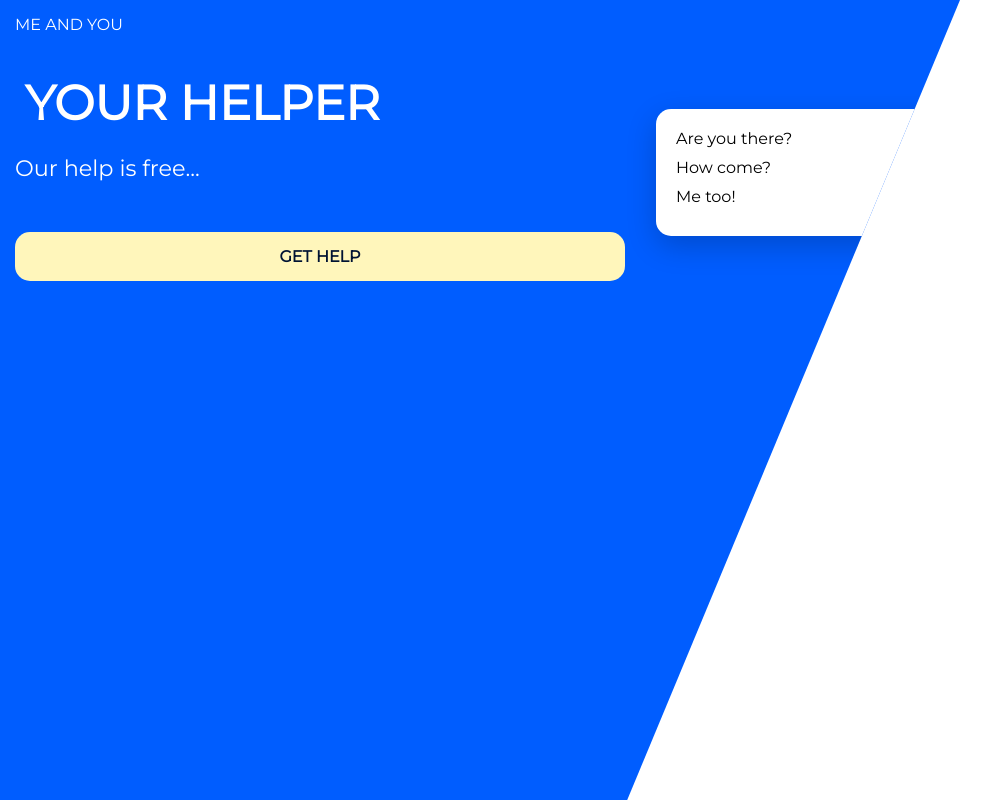
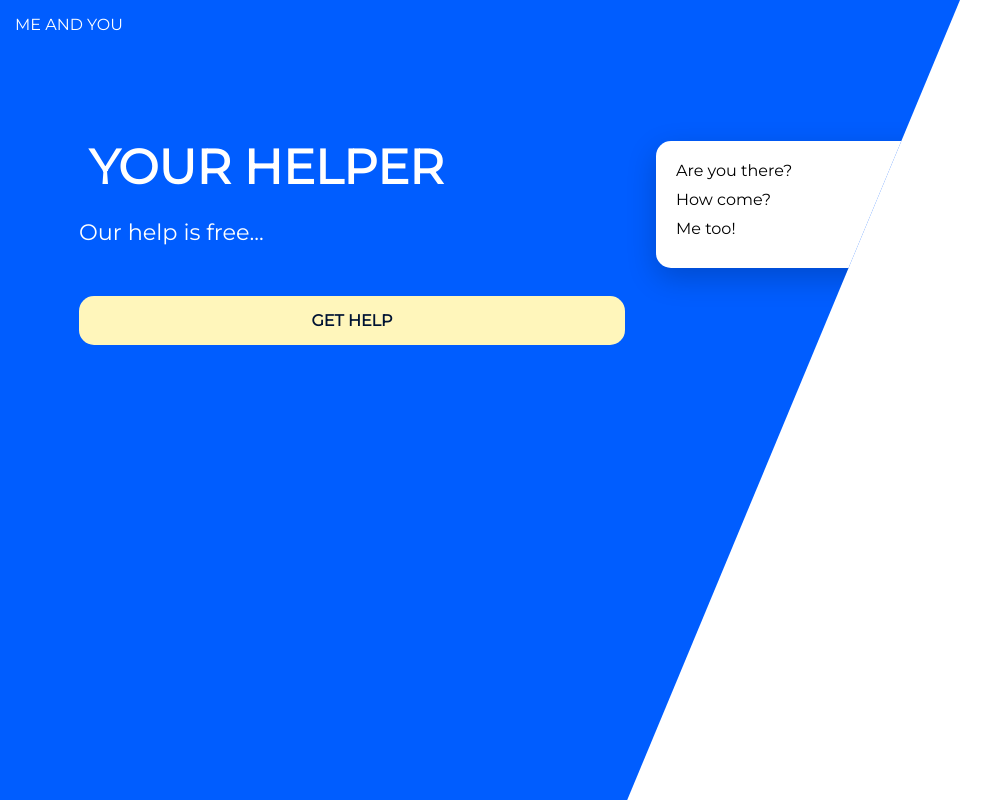
Before and after one commit to ZukisaNante/CSS-Preprocessor, a plain HTML site: page assets/sass/css/index.html in a window 1280 px wide. Shown: the whole page, without its empty margins (0-1008 px from the left). Drawn offline with Linux system fonts and the light colour scheme.

Commit message:
css updated

```diff
--- a/assets/sass/css/main.scss
+++ b/assets/sass/css/main.scss
@@ -96,6 +96,7 @@ section#primary{
   @include desktop{
     grid-area: primary;
     text-align: left;
+    margin: 4em 0 0 4em;
   }
 
   h1{
```
Also changed, not shown: assets/sass/css/main.css, 1 other file.
